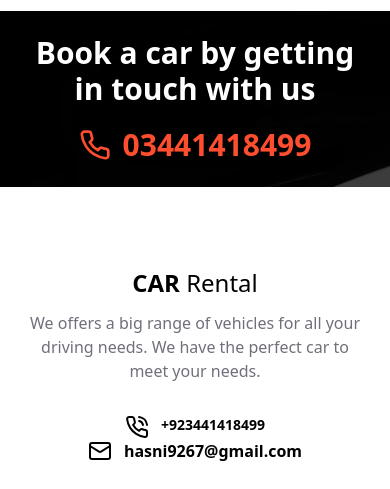
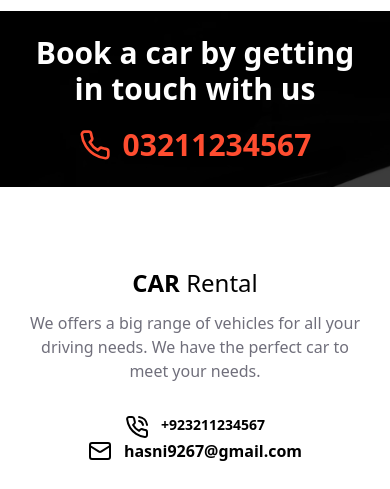
Before and after one commit to hassanshah0900/Car-Rental, a React (Vite) app: page /team in a window 390 px wide. Shown: the part 3660-4149 px from the top of the page. Built offline with nearby package versions, Linux system fonts and the light colour scheme.

Commit message:
change my phone number with fake number

```diff
--- a/src/components/CallToAction.tsx
+++ b/src/components/CallToAction.tsx
@@ -10,7 +10,7 @@ function CallToAction() {
           </div>
           <div className="text-primary text-3xl font-bold flex gap-3 justify-center items-center">
             <Phone className="size-8" />
-            03441418499
+            03211234567
           </div>
         </Container>
       </div>
--- a/src/layouts/Footer.tsx
+++ b/src/layouts/Footer.tsx
@@ -17,11 +17,11 @@ function Footer() {
             have the perfect car to meet your needs.
           </BodyText>
           <Link
-            to="tel:+923441418499"
+            to="tel:+923211234567"
             className="flex text-sm gap-3 w-max max-[550px]:m-auto mb-2"
           >
             <PhoneCall />
-            +923441418499
+            +923211234567
           </Link>
           <Link
             to="mailto:hasni9267@gmail.com"
```
